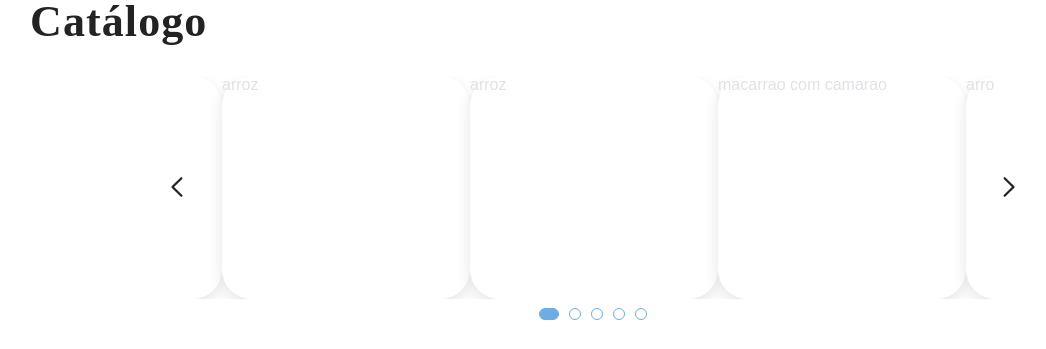
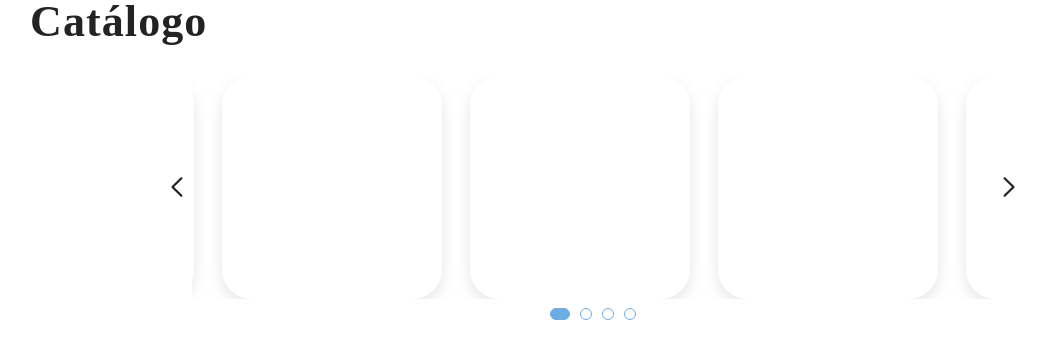
Before and after one commit to citi-onboarding/HighBall, a React (Create React App) app in the folder client/: page / in a window 1280 px wide. Shown: the top 349 px of the page, without its empty margins (47-1093 px from the left). Built offline with nearby package versions, Linux system fonts and the light colour scheme.

Commit message:
feat(catalog): card as a component

```diff
--- /dev/null
+++ b/client/src/components/card/index.tsx
@@ -0,0 +1,14 @@
+import React from "react";
+
+
+import {
+  Container,
+} from './styles'
+
+export function Card(){
+  return(
+    <Container>
+
+    </Container>
+  )
+}
--- /dev/null
+++ b/client/src/components/card/styles.ts
@@ -0,0 +1,11 @@
+import styled from 'styled-components';
+
+export const Container = styled.div`
+  width: 220px;
+  height: 222.95px;
+  left: 1084px;
+  top: 1456.05px;
+  background: #FFFFFF;
+  box-shadow: 0px 5.90604px 14.7651px hsla(0, 0%, 0%, 0.1);
+  border-radius: 29.5302px;
+`
--- a/client/src/components/catalog/index.tsx
+++ b/client/src/components/catalog/index.tsx
@@ -1,8 +1,8 @@
 import React from "react";
+import {Card} from "../../components"
 import {
   Container,
   Carousel,
-  Card,
   Title,
   InnerContainer
 } from './styles'
@@ -37,21 +37,11 @@ export function Catalog(){
           Catálogo
         </Title>
         <Carousel {...settings}>
-          <Card className="arroz">
-            arroz
-          </Card>
-          <Card className="macamarao">
-          macarrao com camarao
-        </Card>
-        <Card className="arroz">
-            arroz
-          </Card>
-          <Card className="macamarao">
-          macarrao com camarao
-        </Card>
-        <Card className="arroz">
-            arroz
-          </Card>
+        <Card/>
+        <Card/>
+        <Card/>
+        <Card/>
+
         </Carousel>
       </InnerContainer>
     </Container>
--- a/client/src/components/catalog/styles.ts
+++ b/client/src/components/catalog/styles.ts
@@ -43,15 +43,6 @@ export const Carousel = styled(Slider)`
   }
 `
 
-export const Card = styled.div`
-  width: 220px;
-  height: 222.95px;
-  left: 1084px;
-  top: 1456.05px;
-  background: #FFFFFF;
-  box-shadow: 0px 5.90604px 14.7651px rgba(0, 0, 0, 0.1);
-  border-radius: 29.5302px;
-`
 
 export const Title = styled.h2`
   font-family: 'Baloo 2';
--- a/client/src/components/index.ts
+++ b/client/src/components/index.ts
@@ -1,5 +1,8 @@
+import { Card } from './card';
 import { Catalog } from './catalog';
 
+
 export {
-    Catalog
+    Catalog,
+    Card
 };
```
